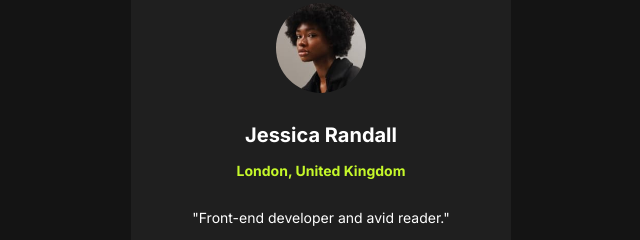
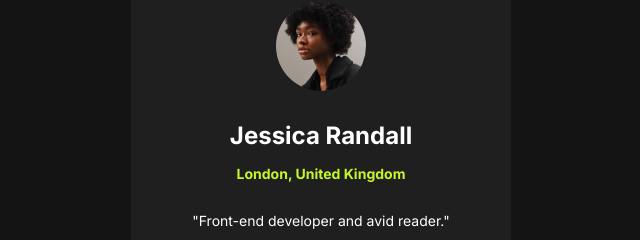
Before and after one commit to dave-teg/social-links-profile, a plain HTML site: page index.html in a window 1280 px wide. Shown: the part 128-368 px from the top of the page, 319-959 px from the left. Drawn offline with Linux system fonts and the light colour scheme.

Commit message:
Modify heading size

```diff
--- a/css/_variables.scss
+++ b/css/_variables.scss
@@ -6,7 +6,7 @@ $grey-800: hsl(0, 0%, 12%);
 $grey-900: hsl(0, 0%, 8%);
 
 // fonts
-$font-size-lg: 1.25rem;
+$font-size-lg: 1.5rem;
 $font-size-md: 0.875rem;
 $font-weight-sm: 400;
 $font-weight-md: 600;
```
Also changed, not shown: css/main.css, 1 other file.
